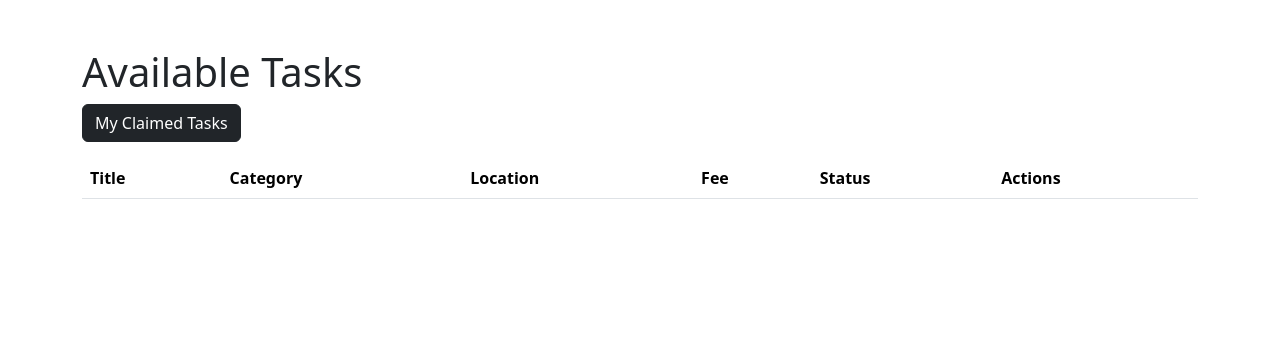
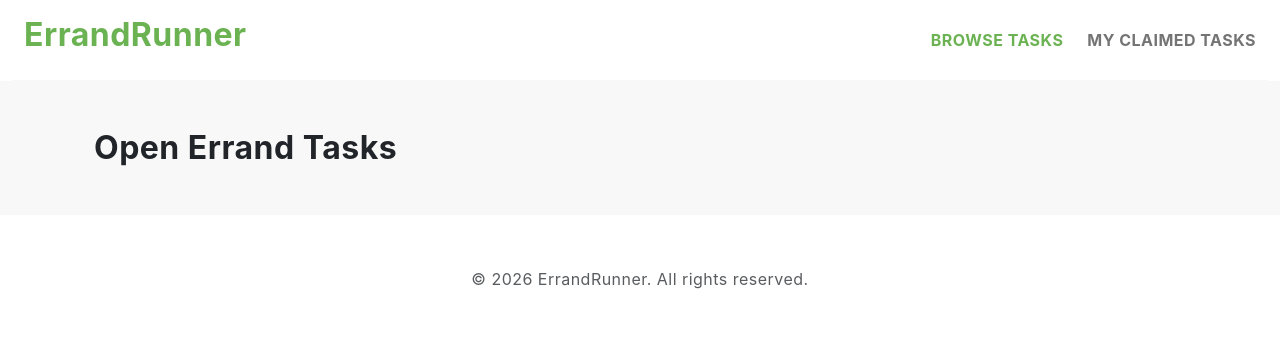
Before and after one commit to qhuongtrann/f26-team11, a Spring Boot app: page /provider/dashboard in a window 1280 px wide. Shown: the top 342 px of the page. Run offline with Spring Boot 4, Linux system fonts and the light colour scheme; data that the repository does not hold is empty.

Commit message:
restored website styling

```diff
--- a/backend-api/ErrandRunner/src/main/java/com/example/ErrandRunner/mvc/ProviderMvcController.java
+++ b/backend-api/ErrandRunner/src/main/java/com/example/ErrandRunner/mvc/ProviderMvcController.java
@@ -29,19 +29,12 @@ public String dashboard(
             @RequestParam(required = false) String status,
             Model model) {
 
-    String filterStatus = status;
-
-    if (filterStatus == null || filterStatus.isBlank()) {
-        filterStatus = "OPEN";
-    }
-
         model.addAttribute(
                 "tasks",
-            taskService.search(null, filterStatus));
+                taskService.search(null, status));
 
         return "provider/runner-dashboard";
     }
-
 
     @GetMapping("/provider/task/{id}")
     public String taskDetails(
@@ -61,7 +54,7 @@ public String dashboard(
 
         taskService.claimTask(id, 1L);
 
-        return "redirect:/provider/dashboard";
+        return "redirect:/provider/claimed";
     }
 
     @GetMapping("/provider/claimed")
@@ -92,7 +85,14 @@ public String dashboard(
     public String cancelTask(
             @PathVariable Long id) {
 
-        taskService.delete(id);
+        ErrandTask task =
+                taskService.findById(id);
+
+        task.setStatus("OPEN");
+
+        task.setProvider(null);
+
+        taskService.update(id, task);
 
         return "redirect:/provider/dashboard";
     }
--- a/backend-api/ErrandRunner/src/main/resources/templates/provider/runner-dashboard.ftl
+++ b/backend-api/ErrandRunner/src/main/resources/templates/provider/runner-dashboard.ftl
@@ -1,63 +1,143 @@
 <!DOCTYPE html>
-<html>
+<html lang="en">
 
 <head>
-    <title>Runner Dashboard</title>
+    <title>ErrandRunner - Runner Dashboard</title>
 
-    <link href="https://cdn.jsdelivr.net/npm/bootstrap@5.3.3/dist/css/bootstrap.min.css"
+    <meta charset="utf-8">
+    <meta name="viewport" content="width=device-width, initial-scale=1">
+
+    <link href="https://cdn.jsdelivr.net/npm/bootstrap@5.3.0-alpha3/dist/css/bootstrap.min.css"
           rel="stylesheet">
+
+    <link rel="stylesheet" href="/css/vendor.css">
+    <link rel="stylesheet" href="/styles.css">
 </head>
 
-<body class="container mt-5">
+<body>
 
-<h1>Available Tasks</h1>
+<header>
+    <div class="container-fluid">
+        <div class="row py-3 border-bottom">
 
+            <div class="col-lg-3">
+                <h2 class="text-primary fw-bold mb-0">
+                    ErrandRunner
+                </h2>
+            </div>
+
+            <div class="col-lg-9">
+                <ul class="navbar-nav list-unstyled d-flex flex-row gap-4 justify-content-end align-items-center mb-0 fw-bold text-uppercase">
+
+                    <li>
+                        <a href="/provider/dashboard"
+                           class="nav-link text-primary">
+                            Browse Tasks
+                        </a>
+                    </li>
+
+                    <li>
                         <a href="/provider/claimed"
-   class="btn btn-dark mb-3">
+                           class="nav-link">
                             My Claimed Tasks
                         </a>
+                    </li>
 
-<table class="table table-striped">
+                </ul>
+            </div>
 
-<thead>
-<tr>
-    <th>Title</th>
-    <th>Category</th>
-    <th>Location</th>
-    <th>Fee</th>
-    <th>Status</th>
-    <th>Actions</th>
-</tr>
-</thead>
+        </div>
+    </div>
+</header>
 
-<tbody>
+<section class="py-5 bg-light">
+
+    <div class="container-lg">
+
+        <div class="section-header mb-4">
+            <h2 class="section-title">
+                Open Errand Tasks
+            </h2>
+        </div>
+
+        <div class="row row-cols-1 row-cols-md-3 g-4">
 
             <#list tasks as task>
 
             <#if task.status?? && task.status?upper_case == "OPEN">
 
-<tr>
-    <td>${task.title}</td>
-    <td>${task.category!""}</td>
-    <td>${task.location!""}</td>
-    <td>${task.fee!""}</td>
-    <td>${task.status!""}</td>
+            <div class="col">
 
-    <td>
+                <div class="product-item">
+
+                    <figure>
+                        <img src="/images/product-thumb-1.jpg"
+                             alt="Task"
+                             class="tab-image">
+                    </figure>
+
+                    <div class="d-flex flex-column text-center">
+
+                        <h3 class="fs-6 fw-normal">
+                            ${task.title}
+                        </h3>
+
+                        <div class="text-muted fs-7 mb-2">
+                            📍 ${task.location!""}
+                        </div>
+
+                        <div class="d-flex justify-content-center align-items-center gap-2 my-2">
+
+                            <span class="text-dark fw-semibold">
+                                $${task.fee!""}
+                            </span>
+
+                            <span class="badge border border-dark-subtle rounded-0 fw-normal px-1 fs-7 lh-1 text-body-tertiary">
+                                ${task.category!""}
+                            </span>
+
+                        </div>
+
+                        <div class="button-area p-3 pt-0">
+
+                            <div class="d-grid mt-2">
+
                                 <a href="/provider/task/${task.taskId}"
-           class="btn btn-primary btn-sm">
+                                   class="btn btn-primary rounded-1 p-2 fs-7">
+
                                     View Details
+
                                 </a>
-    </td>
-</tr>
+
+                            </div>
+
+                        </div>
+
+                    </div>
+
+                </div>
+
+            </div>
 
             </#if>
 
             </#list>
 
-</tbody>
+        </div>
 
-</table>
+    </div>
+
+</section>
+
+<footer class="py-5">
+    <div class="container-lg text-center">
+        <p class="text-muted mb-0">
+            © 2026 ErrandRunner. All rights reserved.
+        </p>
+    </div>
+</footer>
+
+<script src="https://cdn.jsdelivr.net/npm/bootstrap@5.3.0-alpha3/dist/js/bootstrap.bundle.min.js"></script>
 
 </body>
 </html>
```
Also changed, not shown: backend-api/ErrandRunner/src/main/resources/templates/provider/task-details.ftl (+77 -15 lines). Lines whose indentation alone changed are shown as unchanged.
